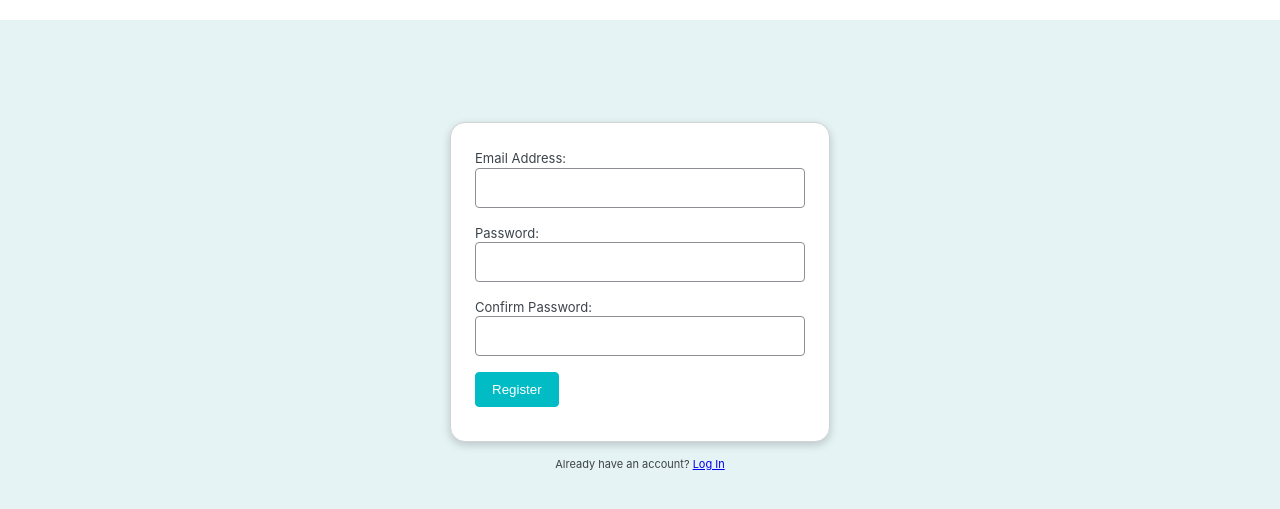
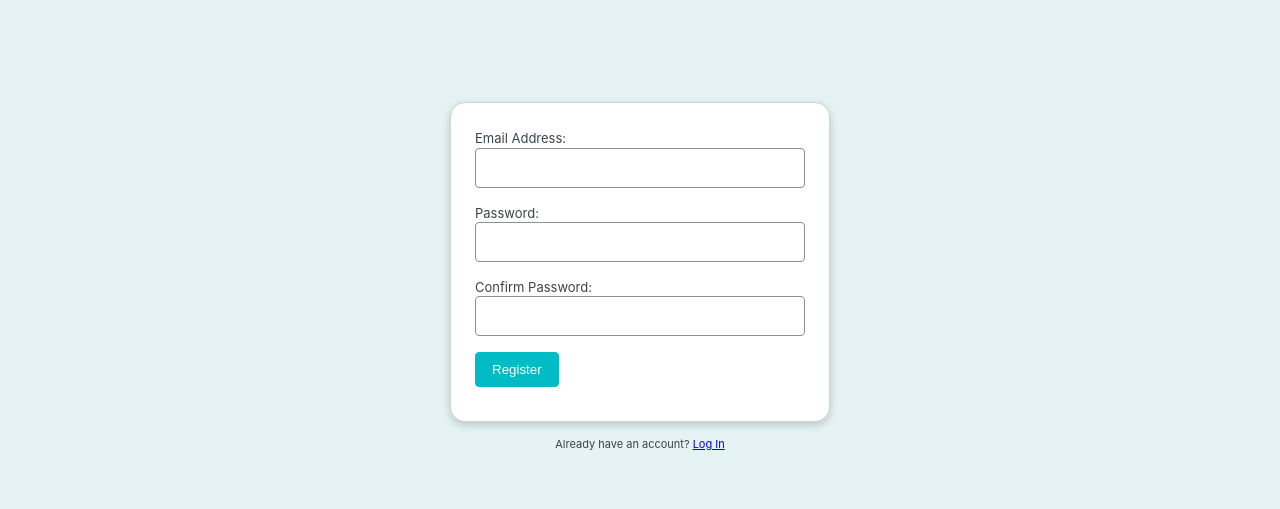
Before and after one commit to dhedley9/python-flask-support-ticket-portal, a Flask app: page /register in a window 1280 px wide. Shown: the top 509 px of the page. Run offline with Flask 3, Linux system fonts and the light colour scheme; parts of the project's set-up code (start-up, migrations or seed data) failed here and were passed over; some libraries are stand-ins or nearby versions.

Commit message:
Remove top border from body background in style.css

```diff
--- a/static/css/style.css
+++ b/static/css/style.css
@@ -1,6 +1,5 @@
 body{
     background: #E5F3F4 !important;
-    border-top: 20px solid white;
     height: 100%;
     margin: 0;
     padding: 0;
```
